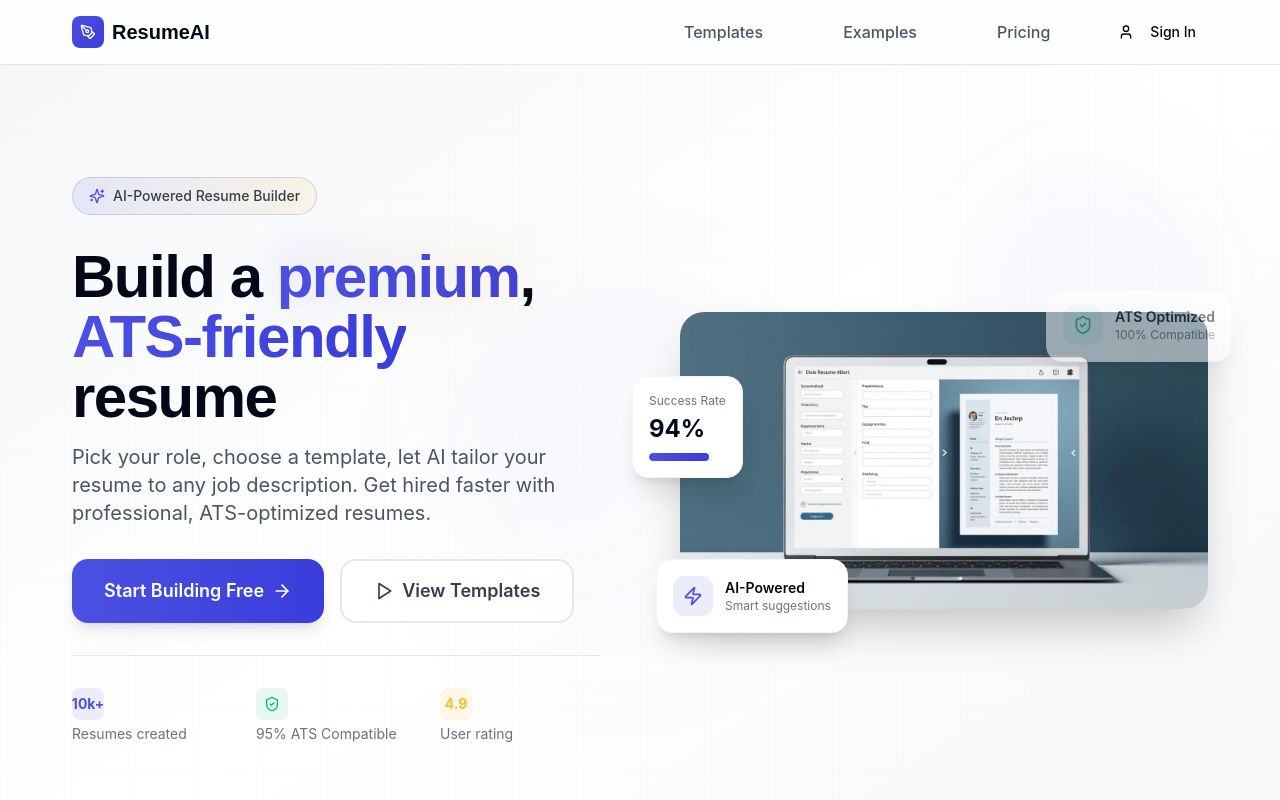
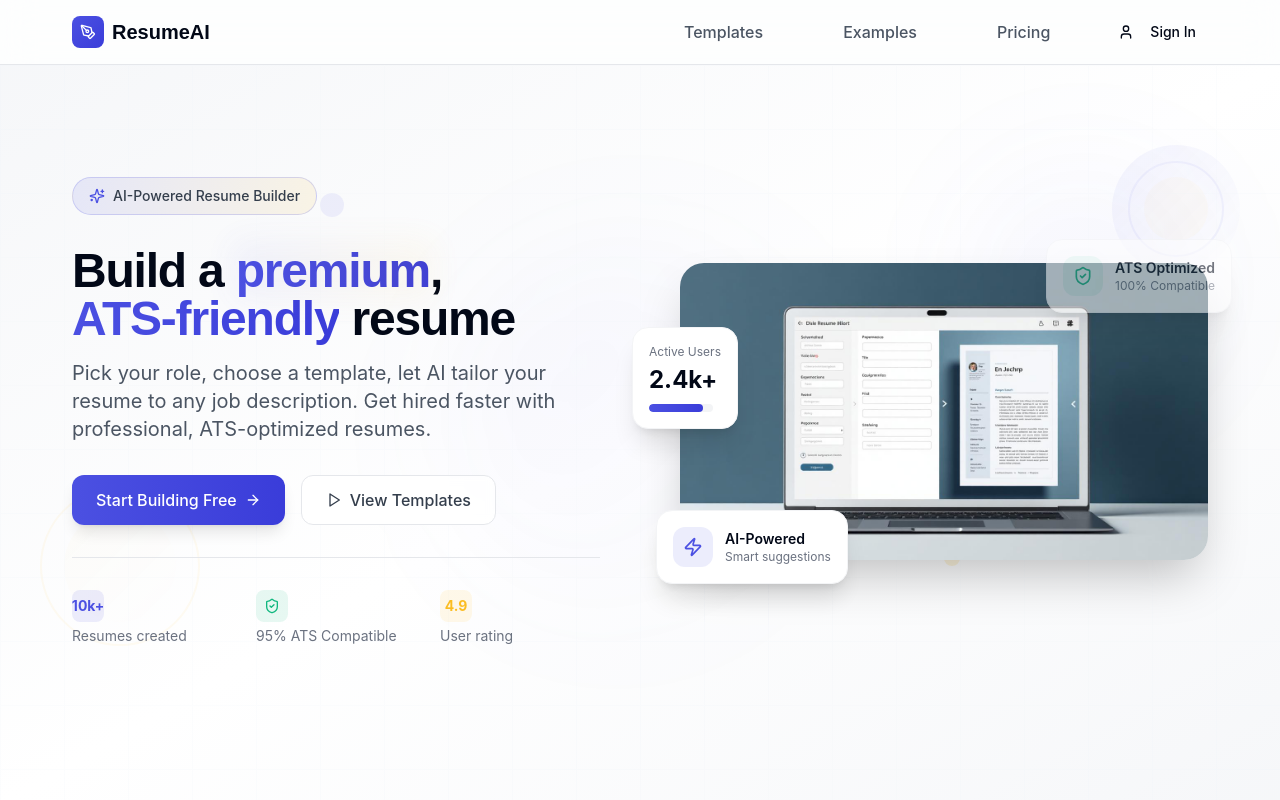
Before and after one commit to jayanthbabu3/vision-profile, a React (Vite) app: page / in a window 1280 px wide. Shown: the top 800 px of the page. Built offline with nearby package versions, Linux system fonts and the light colour scheme; the HTML template or start-up script is replaced by a standard one.

Commit message:
Refactor: Improve hero section appearance

```diff
--- a/src/components/home/HeroSection.tsx
+++ b/src/components/home/HeroSection.tsx
@@ -7,6 +7,22 @@ const HeroSection = () => {
     <section className="relative pt-20 pb-32 lg:pt-28 lg:pb-40 overflow-hidden">
       {/* Advanced Background Elements */}
       <div className="absolute inset-0 bg-gradient-to-br from-slate-50 via-white to-slate-50"></div>
+
+      {/* SVG-style Background Shapes */}
+      <div className="absolute top-20 right-10 w-32 h-32 opacity-30">
+        <div className="w-full h-full bg-gradient-to-br from-primary/20 to-transparent rounded-full"></div>
+        <div className="absolute top-4 left-4 w-24 h-24 border-2 border-primary/20 rounded-full"></div>
+        <div className="absolute top-8 left-8 w-16 h-16 bg-accent/10 rounded-full"></div>
+      </div>
+
+      <div className="absolute bottom-40 left-10 w-40 h-40 opacity-20">
+        <div className="w-full h-full border-2 border-accent/30 rounded-full"></div>
+        <div className="absolute top-6 left-6 w-28 h-28 bg-gradient-to-br from-accent/10 to-transparent rounded-full"></div>
+      </div>
+
+      <div className="absolute top-32 left-1/4 w-6 h-6 bg-primary/20 rounded-full opacity-40"></div>
+      <div className="absolute bottom-60 right-1/4 w-4 h-4 bg-accent/30 rounded-full opacity-50"></div>
+      <div className="absolute top-60 right-1/3 w-8 h-8 border border-primary/20 rounded-full opacity-30"></div>
 
       {/* Floating geometric shapes */}
       <div className="absolute top-24 right-16 w-64 h-64 bg-gradient-to-br from-primary/10 to-primary/5 rounded-full blur-3xl animate-pulse"></div>
@@ -28,7 +44,7 @@ const HeroSection = () => {
 
             {/* Main Headline */}
             <div className="space-y-4">
-              <h1 className="font-heading font-bold text-4xl lg:text-5xl xl:text-6xl leading-[1.1] tracking-tight">
+              <h1 className="font-heading font-bold text-3xl lg:text-4xl xl:text-5xl leading-[1.1] tracking-tight">
                 Build a{" "}
                 <span className="relative">
                   <span className="text-gradient">premium</span>
@@ -46,13 +62,13 @@ const HeroSection = () => {
 
             {/* Action Buttons */}
             <div className="flex flex-col sm:flex-row gap-4 justify-center lg:justify-start">
-              <button className="group inline-flex items-center justify-center bg-gradient-to-r from-primary to-primary-hover text-primary-foreground px-8 py-4 rounded-2xl font-semibold text-lg shadow-lg hover:shadow-xl transition-all duration-300 hover:scale-[1.02]">
+              <button className="group inline-flex items-center justify-center bg-gradient-to-r from-primary to-primary-hover text-primary-foreground px-6 py-3 rounded-xl font-medium text-base shadow-lg hover:shadow-xl transition-all duration-300 hover:scale-[1.02]">
                 Start Building Free
-                <ArrowRight className="w-5 h-5 ml-2 group-hover:translate-x-1 transition-transform" />
+                <ArrowRight className="w-4 h-4 ml-2 group-hover:translate-x-1 transition-transform" />
               </button>
 
-              <button className="group inline-flex items-center justify-center bg-white/80 backdrop-blur-sm text-slate-700 border-2 border-slate-200 px-8 py-4 rounded-2xl font-semibold text-lg hover:bg-white hover:border-primary/30 hover:text-primary transition-all duration-300">
-                <Play className="w-5 h-5 mr-2" />
+              <button className="group inline-flex items-center justify-center bg-white/80 backdrop-blur-sm text-slate-700 border border-slate-200 px-6 py-3 rounded-xl font-medium text-base hover:bg-white hover:border-primary/30 hover:text-primary transition-all duration-300">
+                <Play className="w-4 h-4 mr-2" />
                 View Templates
               </button>
             </div>
@@ -125,10 +141,10 @@ const HeroSection = () => {
 
                 {/* Analytics card like in reference */}
                 <div className="absolute top-16 -left-12 bg-white rounded-2xl p-4 shadow-xl border border-slate-100 hidden lg:block">
-                  <div className="text-xs text-slate-500 mb-1">Success Rate</div>
-                  <div className="text-2xl font-bold text-slate-900 mb-2">94%</div>
+                  <div className="text-xs text-slate-500 mb-1">Active Users</div>
+                  <div className="text-2xl font-bold text-slate-900 mb-2">2.4k+</div>
                   <div className="w-16 h-2 bg-slate-100 rounded-full overflow-hidden">
-                    <div className="w-[94%] h-full bg-gradient-to-r from-primary to-primary-hover rounded-full"></div>
+                    <div className="w-[85%] h-full bg-gradient-to-r from-primary to-primary-hover rounded-full"></div>
                   </div>
                 </div>
               </div>
```
